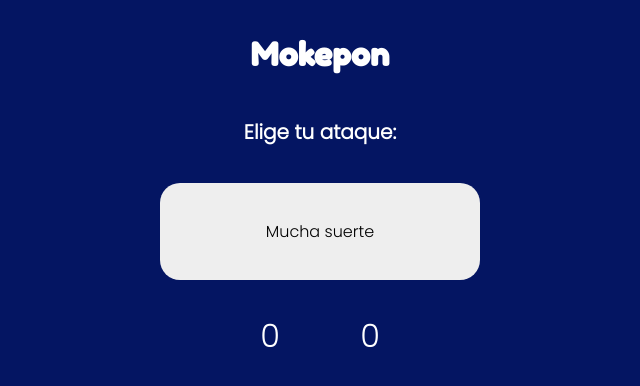
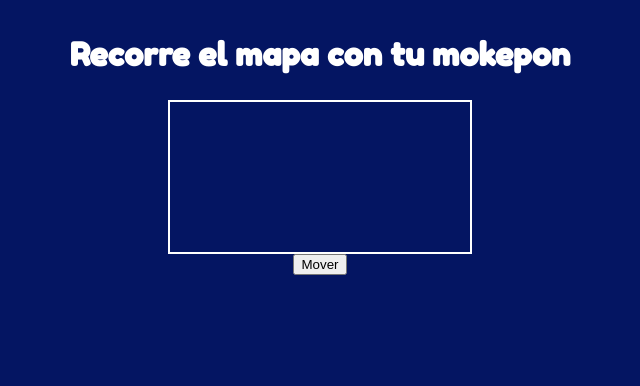
Before and after one commit to andresnavag93/basic-programming-course, a plain HTML site: page mokepon/mokepon.html in a window 1280 px wide. Both pictures are taken after a click on the button "Seleccionar". Shown: the whole page, without its empty margins (320-960 px from the left). Drawn offline with Linux system fonts and the light colour scheme.

Commit message:
:hammer: Intro to canvas in html

```diff
--- a/mokepon/js/mokepon.js
+++ b/mokepon/js/mokepon.js
@@ -20,6 +20,9 @@ const ataquesDelEnemigo = document.getElementById("ataques-del-enemigo");
 const contenedorTarjetas = document.getElementById("contenedorTarjetas");
 const contenedorAtaques = document.getElementById("contenedorAtaques");
 
+const sectionVerMapa = document.getElementById("ver-mapa");
+const mapa = document.getElementById("mapa");
+
 let mokepones = [];
 let ataqueJugador = [];
 let ataqueEnemigo = [];
@@ -40,6 +43,7 @@ let victoriasJugador = 0;
 let victoriasEnemigo = 0;
 let vidasJugador = 3;
 let vidasEnemigo = 3;
+let lienzo = mapa.getContext("2d");
 
 class Mokepon {
   constructor(nombre, foto, vida) {
@@ -47,6 +51,12 @@ class Mokepon {
     this.foto = foto;
     this.vida = vida;
     this.ataques = [];
+    this.x = 20;
+    this.y = 30;
+    this.ancho = 80;
+    this.alto = 80;
+    this.mapaFoto = new Image();
+    this.mapaFoto.src = foto;
   }
 }
 
@@ -96,6 +106,7 @@ mokepones.push(hipodoge, capipepo, ratigueya);
 
 function iniciarJuego() {
   sectionSeleccionarAtaque.style.display = "none";
+  sectionVerMapa.style.display = "none";
 
   mokepones.forEach((mokepon) => {
     opcionDeMokepones = `
@@ -120,7 +131,8 @@ function iniciarJuego() {
 function seleccionarMascotaJugador() {
   sectionSeleccionarMascota.style.display = "none";
 
-  sectionSeleccionarAtaque.style.display = "flex";
+  //sectionSeleccionarAtaque.style.display = 'flex'
+  sectionVerMapa.style.display = "flex";
 
   if (inputHipodoge.checked) {
     spanMascotaJugador.innerHTML = inputHipodoge.id;
@@ -296,4 +308,20 @@ function aleatorio(min, max) {
   return Math.floor(Math.random() * (max - min + 1) + min);
 }
 
+function pintarPersonaje() {
+  lienzo.clearRect(0, 0, mapa.width, mapa.height);
+  lienzo.drawImage(
+    capipepo.mapaFoto,
+    capipepo.x,
+    capipepo.y,
+    capipepo.ancho,
+    capipepo.alto
+  );
+}
+
+function moverCapipepo() {
+  capipepo.x = capipepo.x + 5;
+  pintarPersonaje();
+}
+
 window.addEventListener("load", iniciarJuego);
--- a/mokepon/mokepon.html
+++ b/mokepon/mokepon.html
@@ -14,6 +14,11 @@
         <div id='contenedorTarjetas' class="tarjetas">
         </div>
         <button id="boton-mascota">Seleccionar</button>
+    </section>
+    <section id="ver-mapa">
+        <h1 class="titulo">Recorre el mapa con tu mokepon</h1>
+        <canvas id="mapa"></canvas>
+        <button onClick="moverCapipepo()">Mover</button>
     </section>
     <section id="seleccionar-ataque">
         <h1 class="titulo">Mokepon</h1>
--- a/mokepon/styles.css
+++ b/mokepon/styles.css
@@ -118,6 +118,16 @@ input:checked + label {
   align-items: center;
 }
 
+#ver-mapa {
+  flex-direction: column;
+  align-items: center;
+  justify-content: center;
+}
+
+#mapa {
+  border: 2px solid white;
+}
+
 @media (max-width: 360px) {
   .tarjetas,
   .tarjetas-ataques {
```
